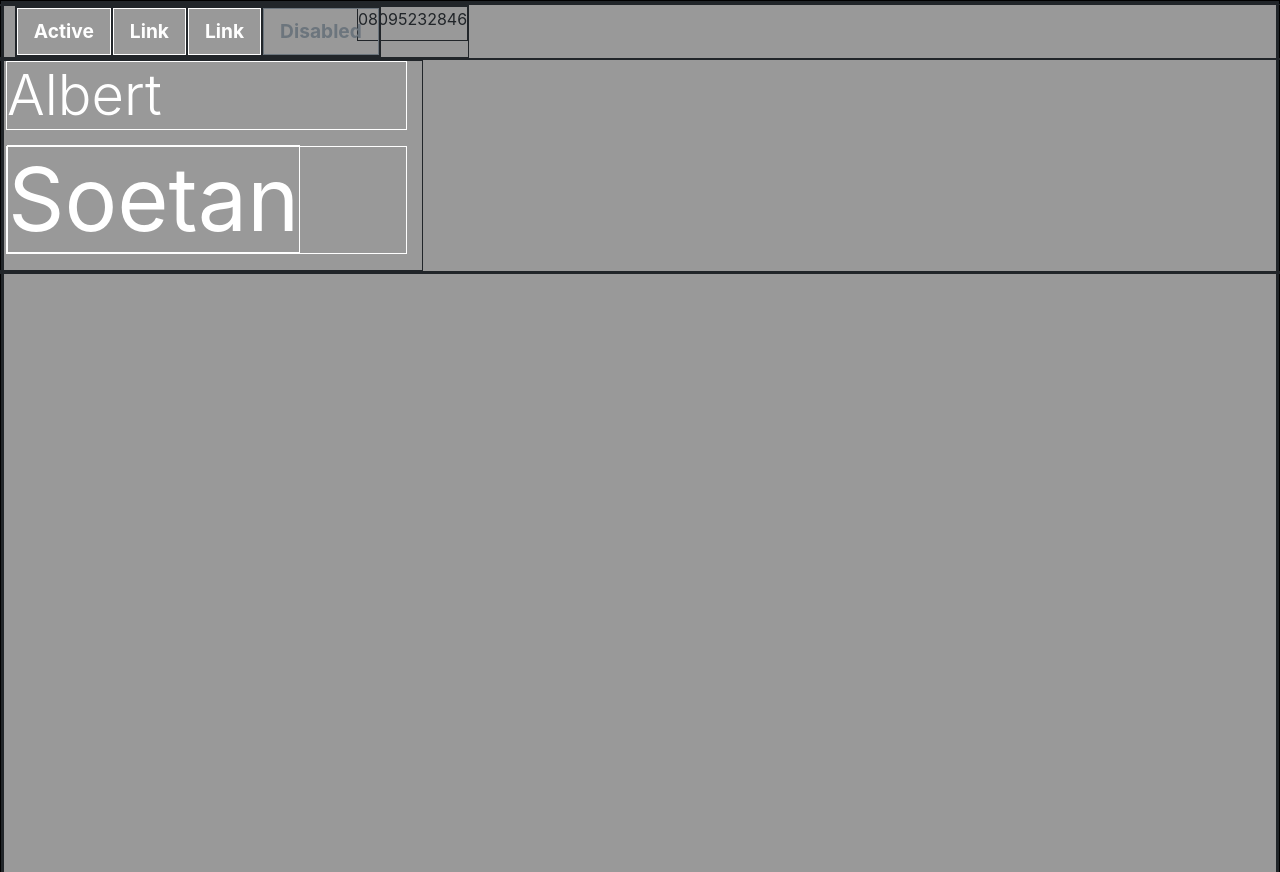
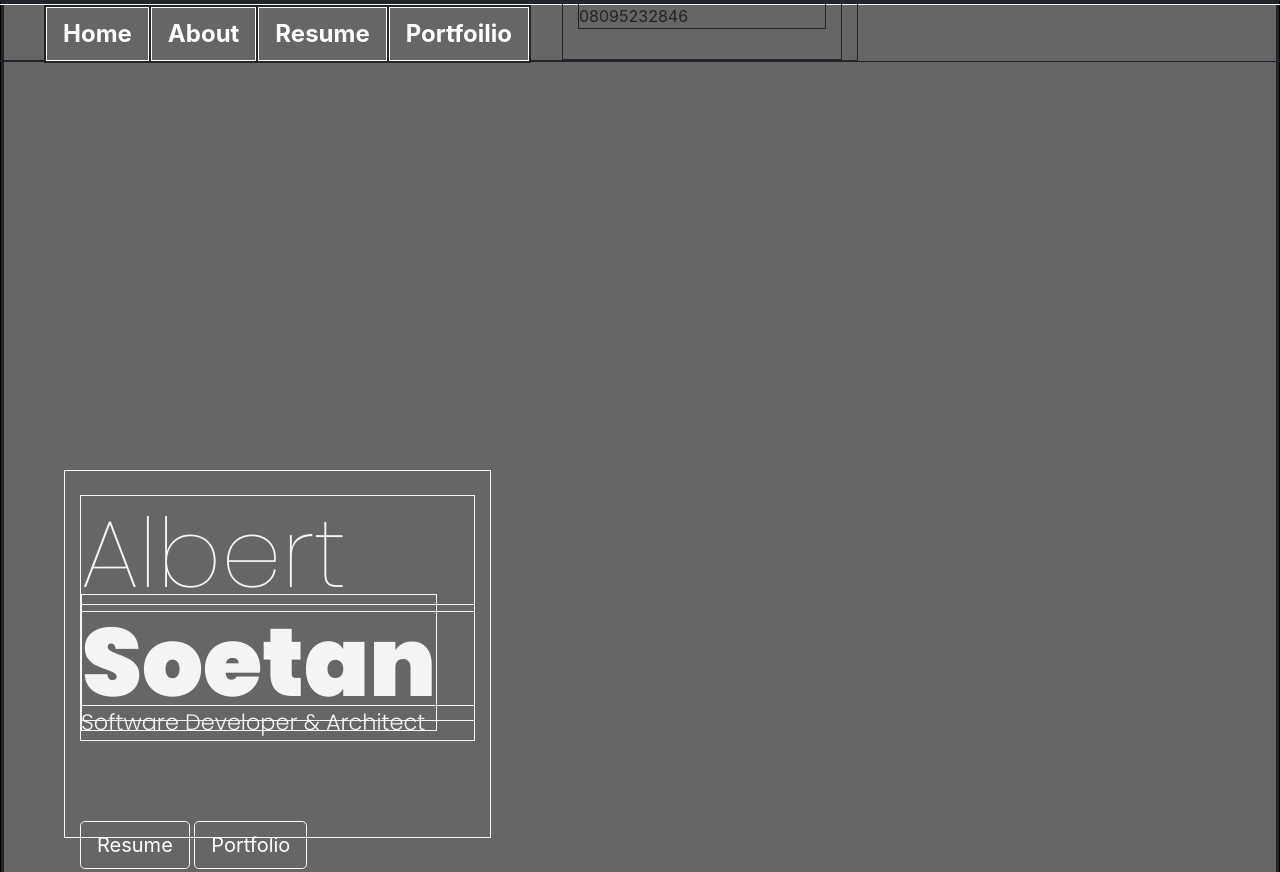
Before and after one commit to AlsotaGit/albert_Week3_minipro, a plain HTML site: page index.html in a window 1280 px wide. Shown: the top 872 px of the page. Drawn offline with nearby package versions, Linux system fonts and the light colour scheme; a web font is replaced by a local one.

Commit message:
starting resume, completed index

```diff
--- a/index.html
+++ b/index.html
@@ -10,45 +10,50 @@
 	<link rel="stylesheet" type="text/css" href="bootstrap/css/bootstrap.css">
 	<link rel="stylesheet" type="text/css" href="style.css">
 
-	<style type="text/css">
+	<link rel="preconnect" href="https://fonts.googleapis.com">
+	<link rel="preconnect" href="https://fonts.gstatic.com" crossorigin>
+	<link href="https://fonts.googleapis.com/css2?family=Madimi+One&family=Poppins:ital,wght@0,100;0,200;0,300;0,400;0,500;0,600;0,700;0,800;0,900;1,100;1,200;1,300;1,400;1,500;1,600;1,700;1,800;1,900&display=swap" rel="stylesheet">
 
-	</style>
+
 </head>
 <body>
-	<div class="container-fluid">
+	<div class="container-fluid main_container">
 
 		<div class="background_img">
 			<div class="img_trans">
 
-				<div class="row">
-					<div class="col-m d-flex justify-content-between">
-						<ul class="nav nav-underline">
+				<div class="row fixed-top">
+					<div class="col-8 d-flex justify-content-between">
+						<ul class="nav nav-underline gap-5">
 							<li class="nav-item">
-								<a class="nav-link active" aria-current="page" href="#">Active</a>
+								<a class="nav-link active" aria-current="page" href="#">Home</a>
 							</li>
 
 							<li class="nav-item">
-								<a class="nav-link" href="#">Link</a>
+								<a class="nav-link" href="#">About</a>
 							</li>
 
 							<li class="nav-item">
-								<a class="nav-link" href="#">Link</a>
+								<a class="nav-link" href="#">Resume</a>
 							</li>
 
 							<li class="nav-item">
-								<a class="nav-link disabled" aria-disabled="true">Disabled</a>
+								<a class="nav-link" href="#">Portfoilio</a>
 							</li>
 						</ul>
 
-						<p>08095232846</p>
+						<div class="col-4"><p>08095232846</p></div>
 					</div>
 				</div>
 
 
-				<div class="row ">
-					<div class="col-md-4 align-middle">
-						<p class="display-4 text-white align-middle">Albert</p>
-						<p class="display-2 text-white"><strong>Soetan</strong></p>
+				<div class="row mid_banner">
+					<div class="col-md-4 profile_name">
+						<p class="display-4 poppins-thin">Albert</p>
+						<p class="display-2 poppins-bold"><strong>Soetan</strong></p>
+						<p class="poppins-light sd_a">Software Developer & Architect</p>
+						<button type="button" class="btn btn-outline-light btn-lg">Resume</button>
+						<button type="button" class="btn btn-outline-light btn-lg port">Portfolio</button>
 					</div>
 				</div>
 
@@ -56,14 +61,19 @@
 				<div class="row"></div>
 
 
+				<div class="row transp sticky-bottom">
+					<div class="col-md-3 p-4">
+						<a href="" class="m-3"><img src="images/icons8-instagram.svg" style="width: 40px;"></a>
+						<a href="" class="m-3"><img src="images/icons8-whatsapp.svg" style="width: 40px;"></a>
+						<a href="" class="m-3"><img src="images/icons8-twitter.svg" style="width: 40px;"></a>
+						<a href="" class="m-3"><img src="images/icons8-facebook.svg" style="width: 40px;"></a>
+					</div>
+				</div>
+
+
 			</div>
 		</div>
 
-		<div class="row">
-			<div class="col-m footer">
-				<img src="images/facebook11">
-			</div>
-		</div>
 
 
 	</div>
--- a/style.css
+++ b/style.css
@@ -2,6 +2,28 @@
 
 * {
 	border: 1px solid;
+}
+
+.poppins-thin {
+  font-family: "Poppins", sans-serif;
+  font-weight: 100;
+  font-style: normal;
+  position: relative;
+  top: 1.5rem;
+}
+
+.poppins-bold {
+  font-family: "Poppins", sans-serif;
+  font-weight: 800;
+  font-style: normal;
+}
+
+.poppins-light {
+  font-family: "Poppins", sans-serif;
+  font-weight: 300;
+  font-style: normal;
+  position: relative;
+  bottom: 2rem;
 }
 
 .container-fluid {
@@ -10,19 +32,24 @@
 	box-sizing: border-box;
 }
 .img_trans {
-	background-color: rgba(0, 0, 0, 0.4);
+	background-color: rgba(0, 0, 0, 0.6);
 	height: 100%;
 }
 .nav {
 	left: 5%;
-	font-size: 1.2em;
+	font-size: 1.5em;
 	position: relative;
+	top: 5%;
+
 }
 
 .nav-link {
 	color: white;
 	font-weight: bold;
+}
 
+.nav-link:hover {
+	color: orange;
 }
 
 img {
@@ -35,15 +62,38 @@ img {
 	width:100%;
 	border:none;
 	border-color:transparent;
-	height:1080px;
 }
 
 .transp {
-
+	background-color: none;
+	min-height: 100px;
 }
 
 .mid_banner {
-	vertical-align: middle;
+	min-height: 1300px;
+	align-items: center;
+	color: whitesmoke;
+}
+
+.profile_name {
+	position: absolute;
+	left: 5%;
+}
+
+.sd_a {
+	font-size: 1.4em;
+}
+
+.display-4, .display-2 {
+	font-size: 6em;
+	padding: 0px;
+}
+
+.btn {
+	position: relative;
+	top: 2rem;
+	color: white;
+	position: relative;
 }
 
 .footer {
```
Also changed, not shown: resume.html (added, +19 -0 lines).
